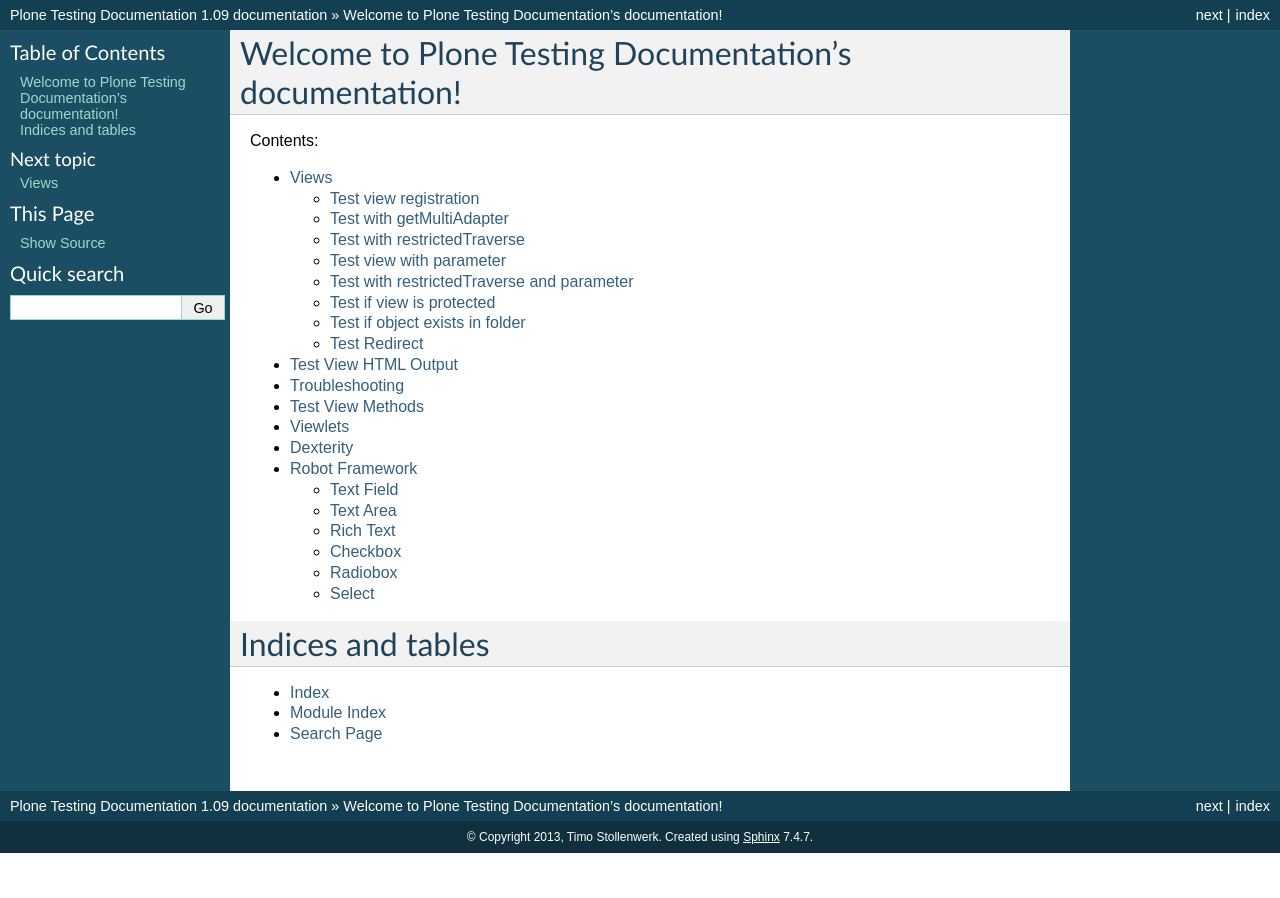
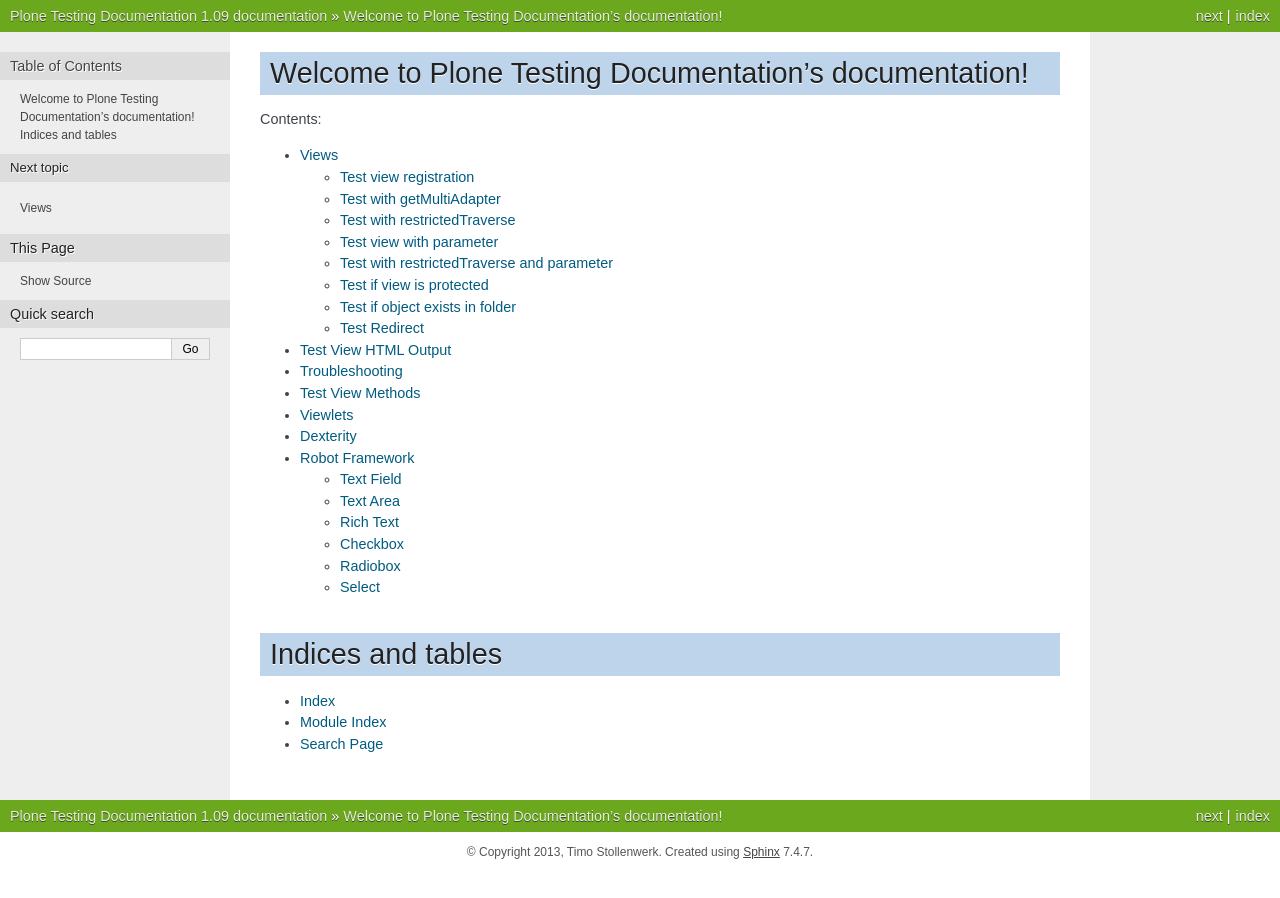
Before and after one commit to tisto/plone-testing-documentation, a Sphinx documentation site: the page built from docs/source/index.rst, in a window 1280 px wide. Built offline with Sphinx 7.4.7, drawn with Linux system fonts in a browser that asks for light colours.

Commit message:
Use 'nature' theme.

```diff
--- a/docs/source/conf.py
+++ b/docs/source/conf.py
@@ -87,11 +87,11 @@
 #modindex_common_prefix = []
 
 
-# -- Options for HTML output ---------------------------------------------------
+# -- Options for HTML output --------------------------------------------------
 
 # The theme to use for HTML and HTML Help pages.  See the documentation for
 # a list of builtin themes.
-html_theme = 'default'
+html_theme = 'nature'
 
 # Theme options are theme-specific and customize the look and feel of a theme
 # further.  For a list of options available for each theme, see the
```
